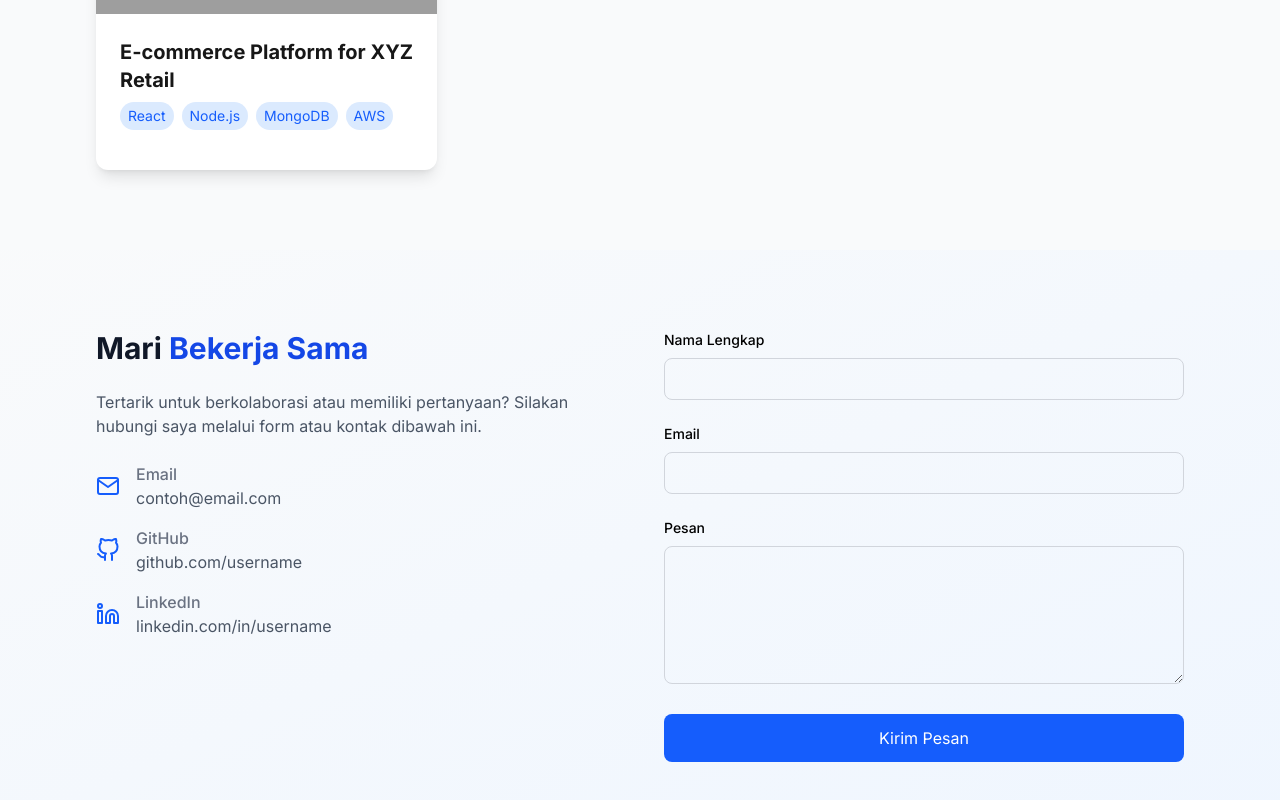
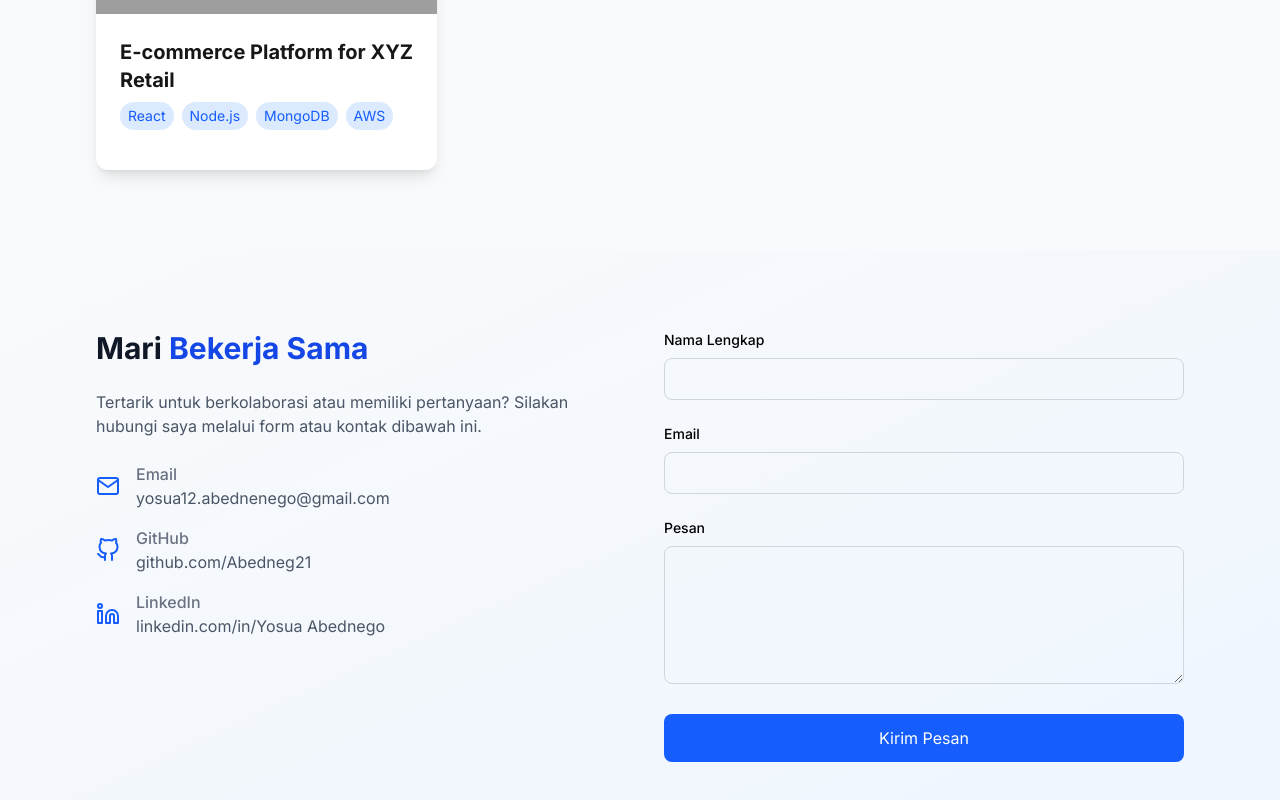
Before and after one commit to Abedneg12/abedportofolio, a Next.js app: page / in a window 1280 px wide. Shown: the part 2232-3032 px from the top of the page. Built offline with nearby package versions, Linux system fonts and the light colour scheme; grey boxes are pictures that could not be loaded.

Commit message:
Update Contact component with new email and social media links

```diff
--- a/src/components/Contact.tsx
+++ b/src/components/Contact.tsx
@@ -61,7 +61,7 @@ export default function Contact() {
                 <div>
                   <p className="font-medium text-gray-500">Email</p>
                   <a href="mailto:contoh@email.com" className="text-gray-600 hover:text-blue-600">
-                    contoh@email.com
+                    yosua12.abednenego@gmail.com
                   </a>
                 </div>
               </div>
@@ -76,7 +76,7 @@ export default function Contact() {
                     rel="noopener"
                     className="text-gray-600 hover:text-blue-600"
                   >
-                    github.com/username
+                    github.com/Abedneg21
                   </a>
                 </div>
               </div>
@@ -91,7 +91,7 @@ export default function Contact() {
                     rel="noopener"
                     className="text-gray-600 hover:text-blue-600"
                   >
-                    linkedin.com/in/username
+                    linkedin.com/in/Yosua Abednego
                   </a>
                 </div>
               </div>
```
